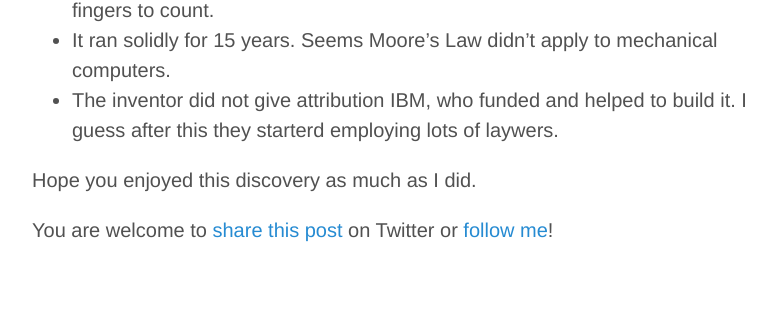
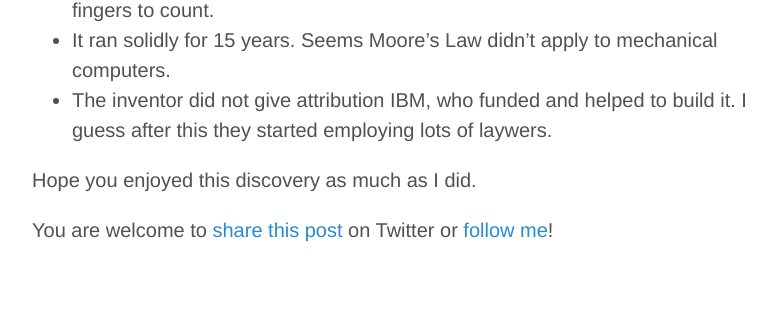
Before and after one commit to jacdevos/jacdevos.github.io.old, a Jekyll site: the page built from _posts/2014-08-03-The_origin_of_bug_loop_and_patch.md, in a window 1280 px wide and 900 px high, scrolled down 3443 px. Shown: the part 325-637 px from the top of the window, without its empty margins (248-1024 px from the left). Built offline with Jekyll 4.4.1, drawn with Linux system fonts in a browser that asks for light colours; Markdown is read by kramdown in place of the engine named in the settings.

Commit message:
Update 2014-08-03-The_origin_of_bug_loop_and_patch.md

```diff
--- a/_posts/2014-08-03-The_origin_of_bug_loop_and_patch.md
+++ b/_posts/2014-08-03-The_origin_of_bug_loop_and_patch.md
@@ -37,7 +37,7 @@ Tidbits I found interesting:
 * John Von Neumann used it to help design the atomic bomb. Seems most of our high-tech was born in that war.
 * The number system was decimal, not binary. So you could use all your fingers to count.
 * It ran solidly for 15 years. Seems Moore's Law didn't apply to mechanical computers.
-* The inventor did not give attribution IBM, who funded and helped to build it. I guess after this they starterd employing lots of laywers.
+* The inventor did not give attribution IBM, who funded and helped to build it. I guess after this they started employing lots of laywers.
 
 Hope you enjoyed this discovery as much as I did.
 
```
